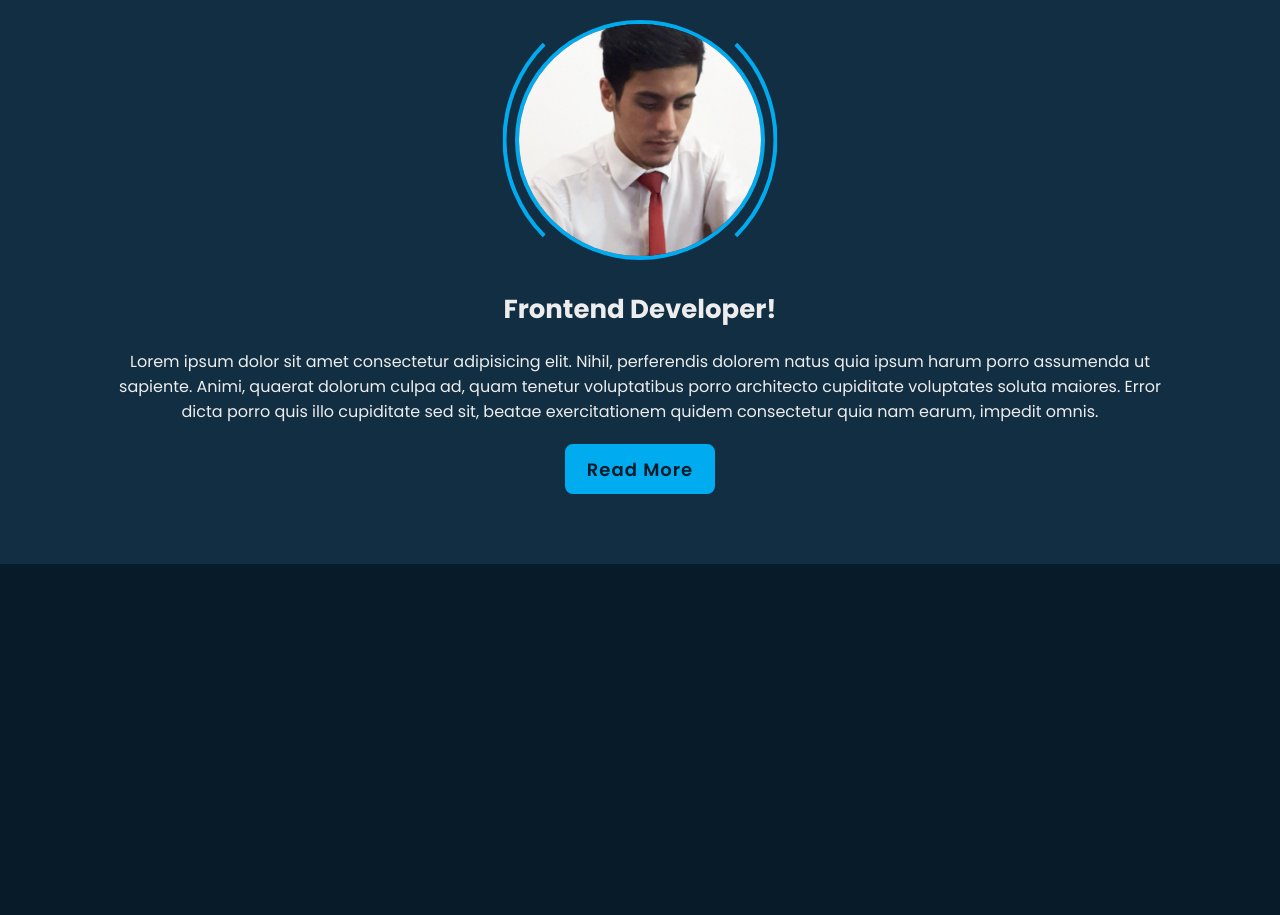
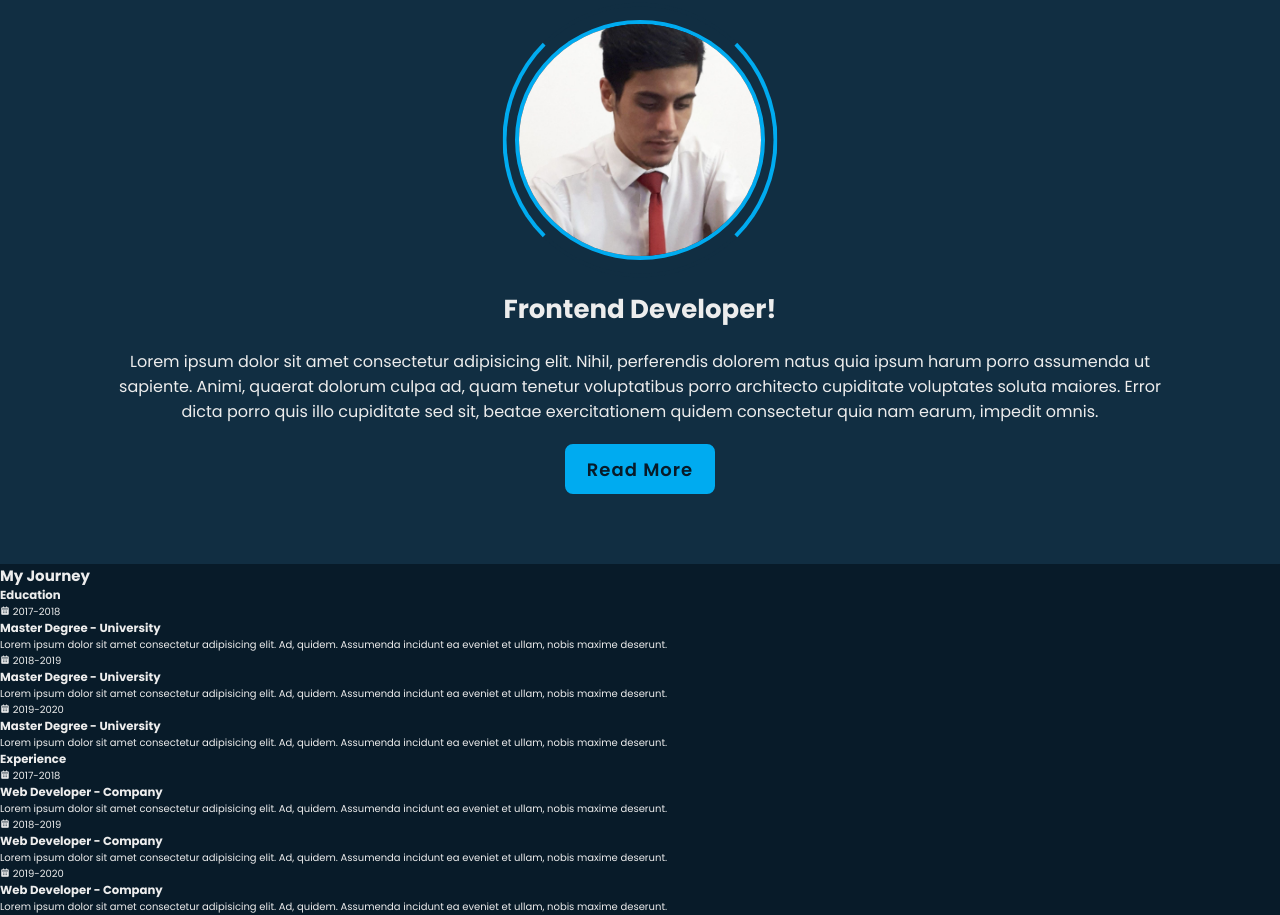
Before and after one commit to amirhossein-peyvand/portfolio-website, a website: page index.html in a window 1280 px wide. Shown: the part 975-1890 px from the top of the page. Before the commit the page ends 1539 px from the top, so only its background shows below. Drawn offline with nearby package versions, Linux system fonts and the light colour scheme.

Commit message:
Writing education section of website

```diff
--- a/index.html
+++ b/index.html
@@ -77,6 +77,106 @@
           </div>
         </div>
       </section>
+
+      <!-- education section design -->
+      <section class="education" id="education">
+        <h2 class="heading">My <span>Journey</span></h2>
+        <div class="education-row">
+          <div class="education-column">
+            <h3 class="title">Education</h3>
+            <div class="education-box">
+              <div class="education-content">
+                <div class="content">
+                  <div class="year">
+                    <i class="bx bxs-calendar"></i> 2017-2018
+                  </div>
+                  <h3>Master Degree - University</h3>
+                  <p>
+                    Lorem ipsum dolor sit amet consectetur adipisicing elit. Ad,
+                    quidem. Assumenda incidunt ea eveniet et ullam, nobis maxime
+                    deserunt.
+                  </p>
+                </div>
+              </div>
+
+              <div class="education-content">
+                <div class="content">
+                  <div class="year">
+                    <i class="bx bxs-calendar"></i> 2018-2019
+                  </div>
+                  <h3>Master Degree - University</h3>
+                  <p>
+                    Lorem ipsum dolor sit amet consectetur adipisicing elit. Ad,
+                    quidem. Assumenda incidunt ea eveniet et ullam, nobis maxime
+                    deserunt.
+                  </p>
+                </div>
+              </div>
+
+              <div class="education-content">
+                <div class="content">
+                  <div class="year">
+                    <i class="bx bxs-calendar"></i> 2019-2020
+                  </div>
+                  <h3>Master Degree - University</h3>
+                  <p>
+                    Lorem ipsum dolor sit amet consectetur adipisicing elit. Ad,
+                    quidem. Assumenda incidunt ea eveniet et ullam, nobis maxime
+                    deserunt.
+                  </p>
+                </div>
+              </div>
+            </div>
+          </div>
+
+          <div class="education-column">
+            <h3 class="title">Experience</h3>
+            <div class="education-box">
+              <div class="education-content">
+                <div class="content">
+                  <div class="year">
+                    <i class="bx bxs-calendar"></i> 2017-2018
+                  </div>
+                  <h3>Web Developer - Company</h3>
+                  <p>
+                    Lorem ipsum dolor sit amet consectetur adipisicing elit. Ad,
+                    quidem. Assumenda incidunt ea eveniet et ullam, nobis maxime
+                    deserunt.
+                  </p>
+                </div>
+              </div>
+
+              <div class="education-content">
+                <div class="content">
+                  <div class="year">
+                    <i class="bx bxs-calendar"></i> 2018-2019
+                  </div>
+                  <h3>Web Developer - Company</h3>
+                  <p>
+                    Lorem ipsum dolor sit amet consectetur adipisicing elit. Ad,
+                    quidem. Assumenda incidunt ea eveniet et ullam, nobis maxime
+                    deserunt.
+                  </p>
+                </div>
+              </div>
+
+              <div class="education-content">
+                <div class="content">
+                  <div class="year">
+                    <i class="bx bxs-calendar"></i> 2019-2020
+                  </div>
+                  <h3>Web Developer - Company</h3>
+                  <p>
+                    Lorem ipsum dolor sit amet consectetur adipisicing elit. Ad,
+                    quidem. Assumenda incidunt ea eveniet et ullam, nobis maxime
+                    deserunt.
+                  </p>
+                </div>
+              </div>
+            </div>
+          </div>
+        </div>
+      </section>
     </main>
 
     <script src="script.js"></script>
```
